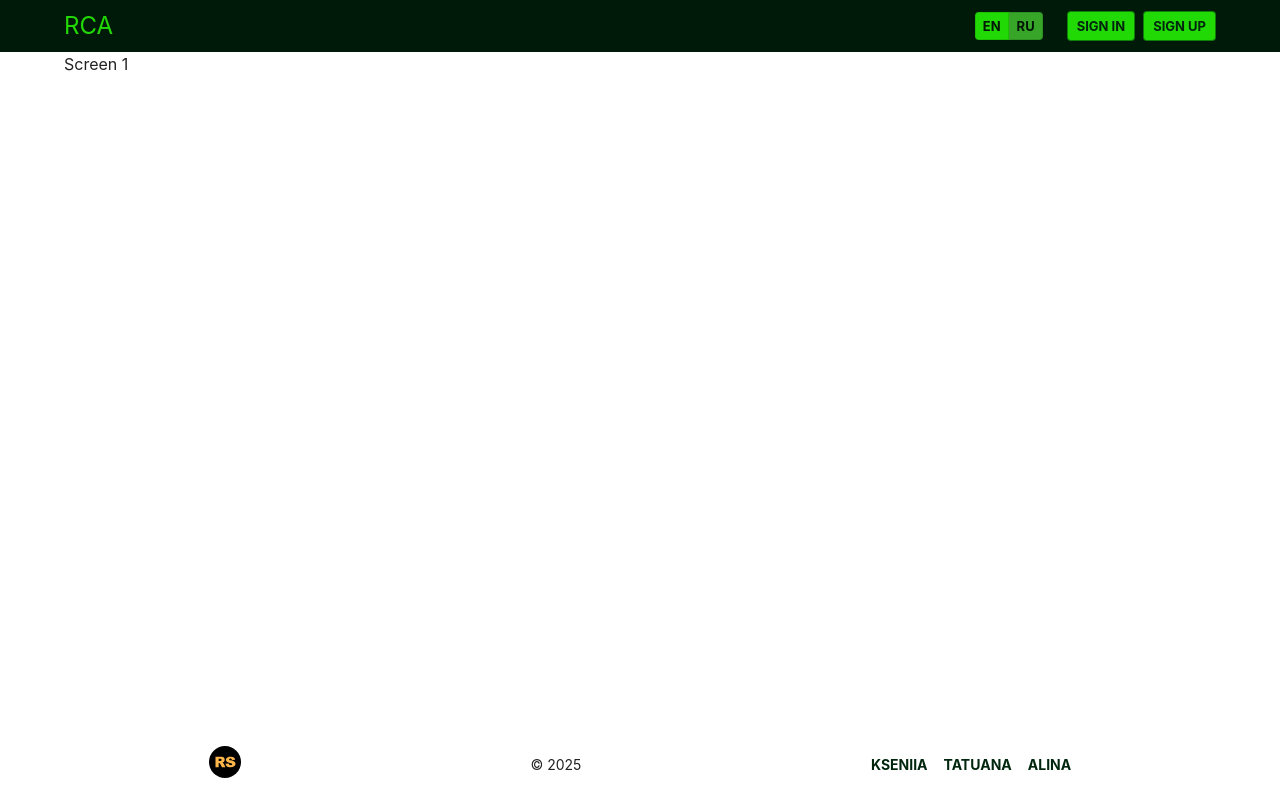
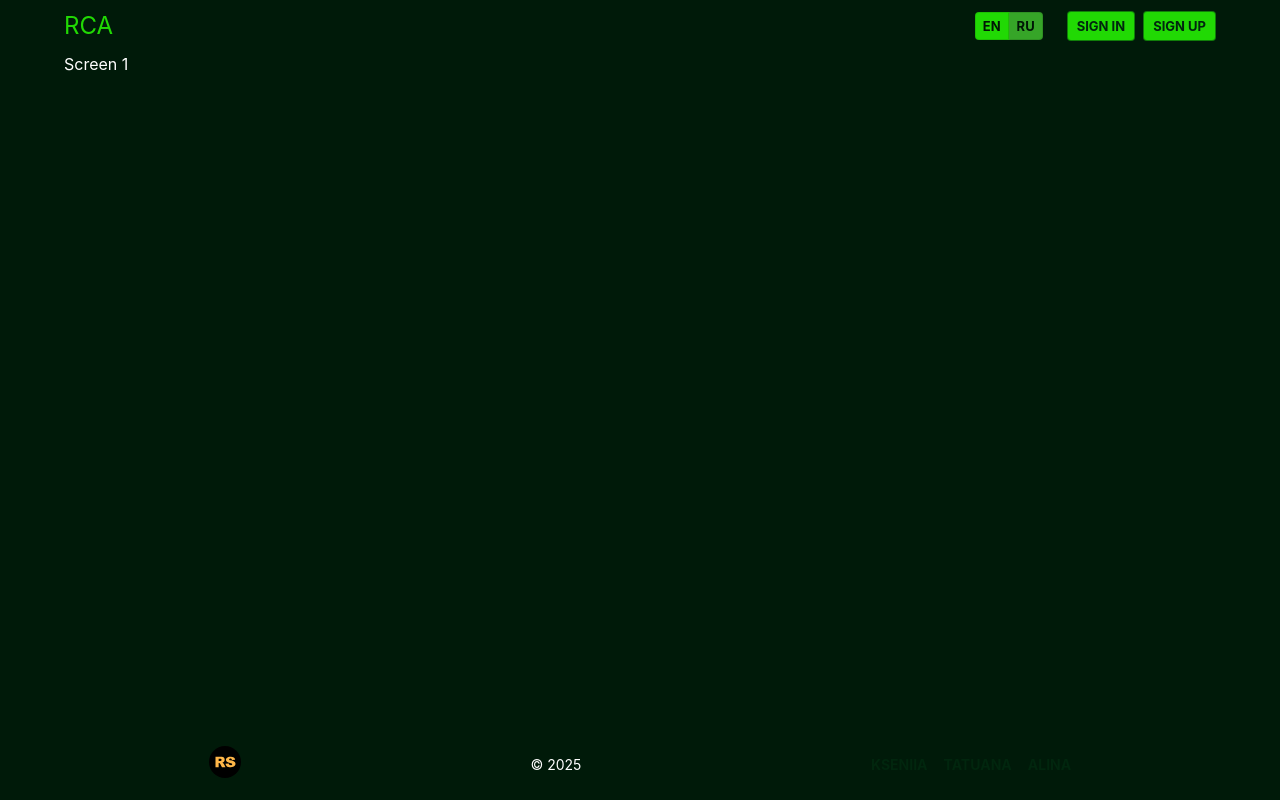
Before and after one commit to cherkasovaa/rest-client-app, a Next.js app: page / in a window 1280 px wide. Built offline with nearby package versions, Linux system fonts and the light colour scheme; what @mui/material-nextjs would draw is missing.

Commit message:
style: add bg color and make main component as flex

```diff
--- a/app/layout.tsx
+++ b/app/layout.tsx
@@ -26,6 +26,8 @@ export default function RootLayout({
                 display: 'flex',
                 flexDirection: 'column',
                 minHeight: '100vh',
+                backgroundColor: 'primary.dark',
+                color: 'primary.contrastText',
               }}
             >
               <Header />
@@ -34,6 +36,7 @@ export default function RootLayout({
                 component="main"
                 sx={{
                   flexGrow: 1,
+                  display: 'flex',
                 }}
               >
                 {children}
```
